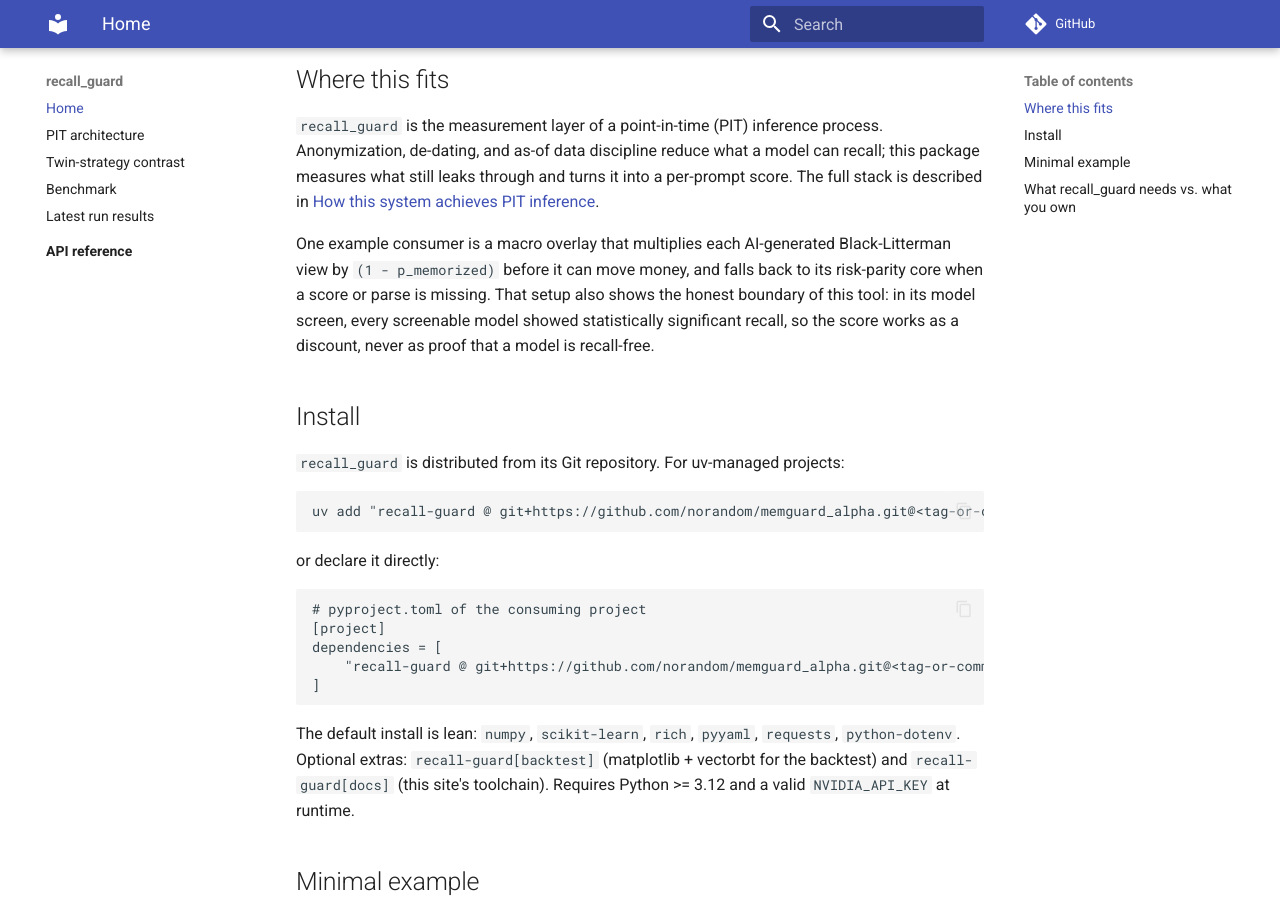
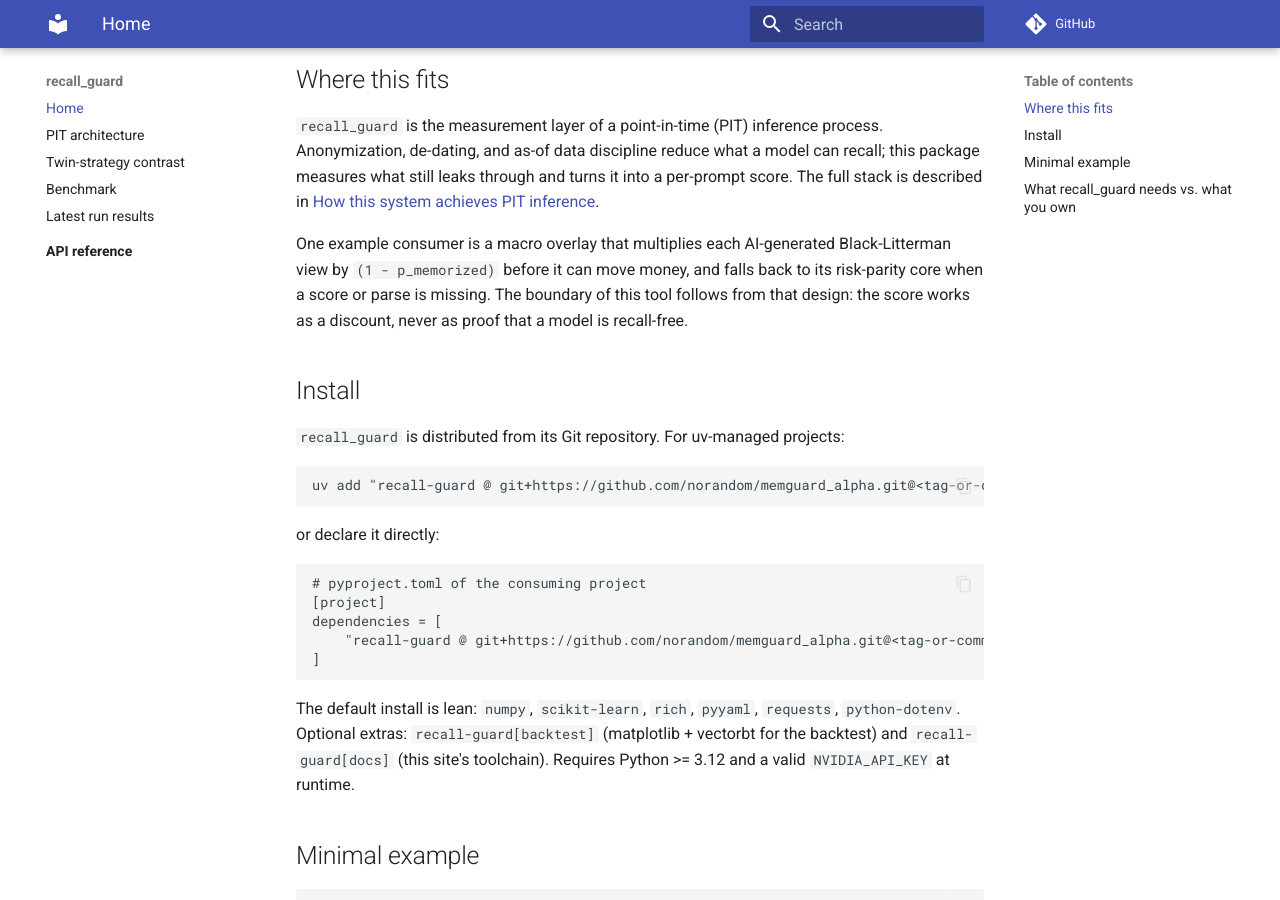
Before and after one commit to norandom/memguard_alpha, an MkDocs documentation site: the page built from docs/index.md, in a window 1280 px wide and 900 px high, scrolled down 464 px. Built offline with MkDocs 1.6.1 and Material for MkDocs 9.7.7, drawn with Linux system fonts in a browser that asks for light colours; comment, search, counter and statistics services are not loaded.

Commit message:
docs: keep the use-case description conceptual, defer results
Remove the empirical claims from the enrichment pass (walk-forward
outcome summary, model-screen recall finding). The docs and the facade
docstring now describe only the mechanism: views scaled by
(1 - p_memorized), risk-parity fallback, discount-not-certificate.
Results follow later with the external reference.

Co-Authored-By: Claude Fable 5 <noreply@anthropic.com>

```diff
--- a/docs/index.md
+++ b/docs/index.md
@@ -12,7 +12,7 @@ It is not a forecaster. On the bundled raw price-direction task, near-coin-flip
 
 `recall_guard` is the measurement layer of a point-in-time (PIT) inference process. Anonymization, de-dating, and as-of data discipline reduce what a model can recall; this package measures what still leaks through and turns it into a per-prompt score. The full stack is described in [How this system achieves PIT inference](pit-architecture.md).
 
-One example consumer is a macro overlay that multiplies each AI-generated Black-Litterman view by `(1 - p_memorized)` before it can move money, and falls back to its risk-parity core when a score or parse is missing. That setup also shows the honest boundary of this tool: in its model screen, every screenable model showed statistically significant recall, so the score works as a discount, never as proof that a model is recall-free.
+One example consumer is a macro overlay that multiplies each AI-generated Black-Litterman view by `(1 - p_memorized)` before it can move money, and falls back to its risk-parity core when a score or parse is missing. The boundary of this tool follows from that design: the score works as a discount, never as proof that a model is recall-free.
 
 ## Install
 
```
Also changed, not shown: docs/pit-architecture.md (+1 -1 lines), 1 other file.
